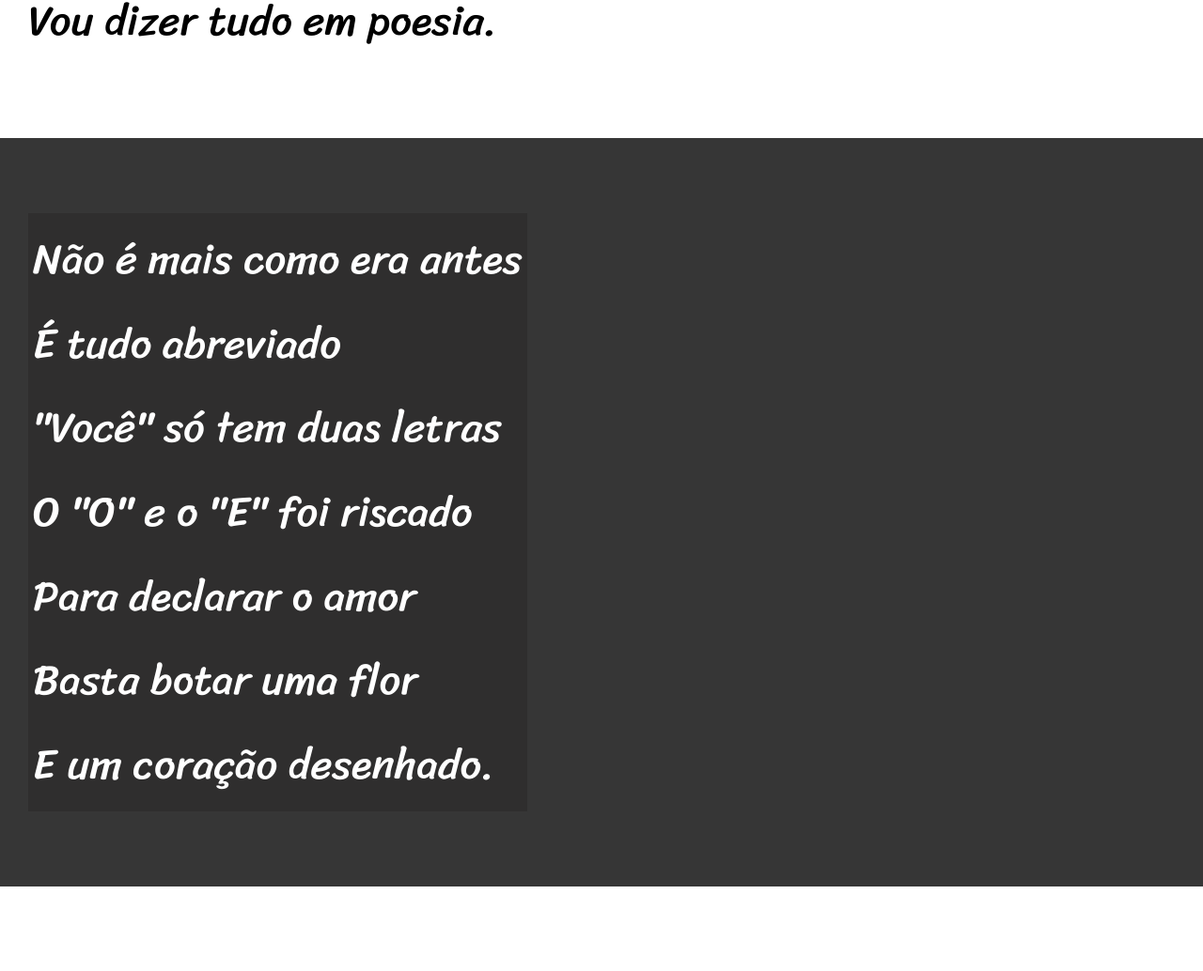
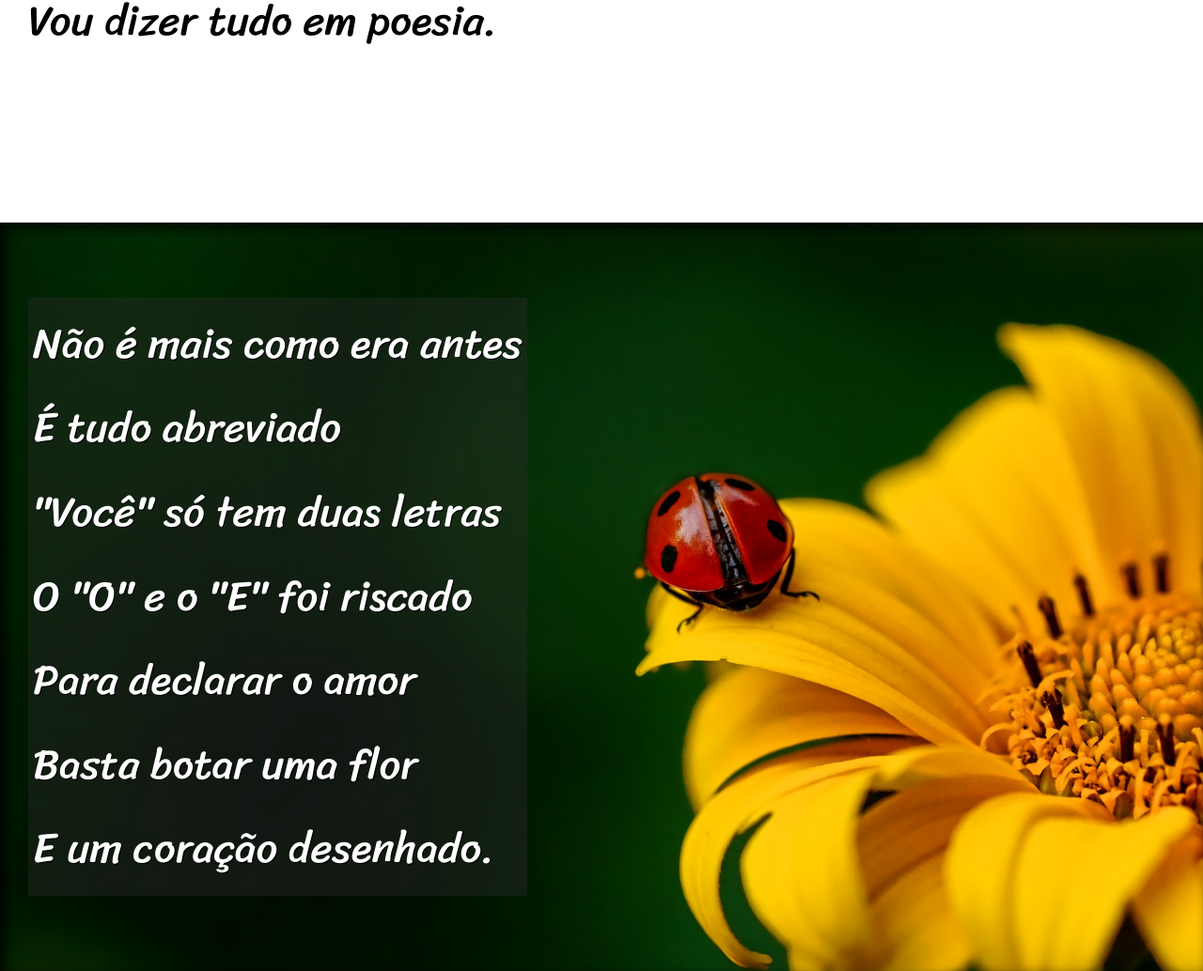
Before and after one commit to LucasAlvesLima/html-css, a plain HTML site: page Desavios/desavio 012/index.html in a window 1280 px wide. Shown: the part 900-1934 px from the top of the page at 94% size. Drawn offline with Linux system fonts and the light colour scheme.

Commit message:
att de projeto

```diff
--- a/Desavios/desavio 012/index.html
+++ b/Desavios/desavio 012/index.html
@@ -27,7 +27,7 @@
 
 
 
-    <section class="img">
+    <section class="imge" id="img01">
         <p>
             Não é mais como era antes  <br>
             É tudo abreviado <br>
@@ -65,7 +65,7 @@
 
 
 
-    <section class="img">
+    <section class="imge" id="img02">
         <p>
             Tenho saudade das cartas <br>
             Escritas com a própria mão <br>
--- a/Desavios/desavio 012/style.css
+++ b/Desavios/desavio 012/style.css
@@ -64,23 +64,41 @@ section {
     font-size: 3.5vw;
 }
 
+section > p {
+    padding-bottom: 2em;
+}
+
 section.normal {
     background-color: white;
     color: black;
 }
 
-section.img{
+section.imge{
     background-color: rgb(54, 54, 54);
     color: white;
+    box-shadow: inset 6px 6px 13px 0px rgba(0, 0, 0, 0.83);
+    background-size: cover;
+    background-attachment: fixed;
 }
 
-section.img > p {
-    display: inline-block;
-    background-color: rgba(41, 40, 40, 0.514);
-    padding: 5px;
+section#img01{
+    background-image: url('imagens/background001.jpg');
+    background-position: right center;
+   ;
 }
 
+section#img02{
+    background-image: url('imagens/background002.jpg');
 
+}
+
+section.imge > p {
+    display: inline-block;
+    background-color: rgba(41, 40, 40, 0.433);
+    padding: 5px;
+    text-shadow: 1px 1px 0px black;
+
+}
 
 
 
```
